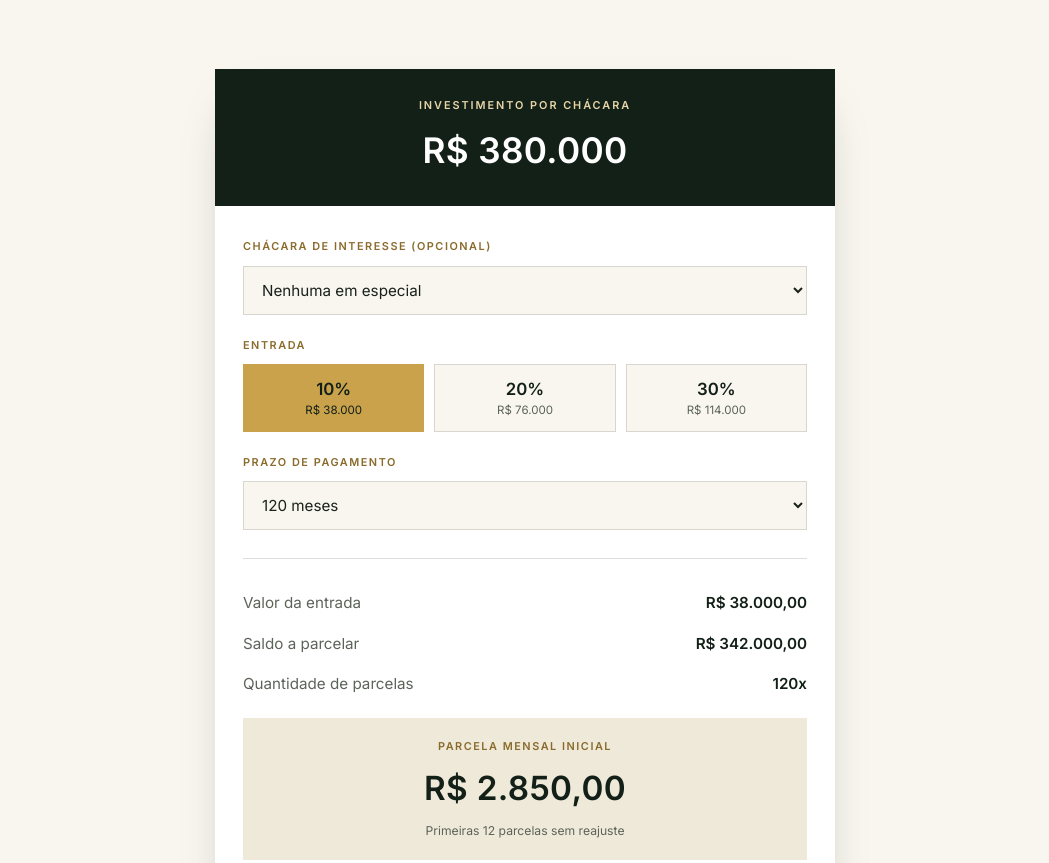
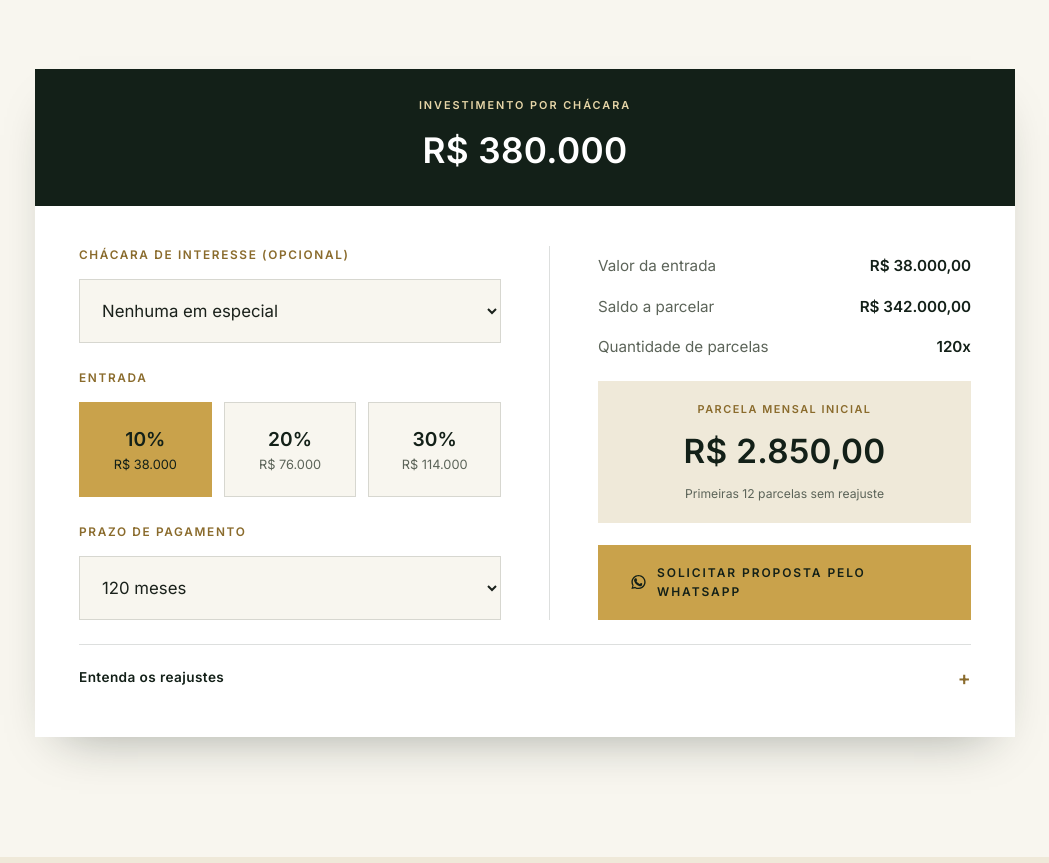
Before and after one commit to fabiotavaress/site-loteamento, a plain HTML site: page index.html in a window 1280 px wide. Shown: the part 3733-4596 px from the top of the page, without its empty margins (115-1164 px from the left). Drawn offline with nearby package versions, Linux system fonts and the light colour scheme.

Commit message:
Reestrutura o simulador de financiamento em layout horizontal de duas colunas
Co-Authored-By: Claude Sonnet 5 <noreply@anthropic.com>

```diff
--- a/index.html
+++ b/index.html
@@ -10,7 +10,7 @@
 <link rel="preconnect" href="https://fonts.googleapis.com">
 <link rel="preconnect" href="https://fonts.gstatic.com" crossorigin>
 <link href="https://fonts.googleapis.com/css2?family=Cormorant+Garamond:ital,wght@0,500;0,600;1,500&family=Inter:wght@300;400;500;600&display=swap" rel="stylesheet">
-<link rel="stylesheet" href="style.css?v=20261124h">
+<link rel="stylesheet" href="style.css?v=20261124k">
 </head>
 <body>
 
@@ -186,6 +186,8 @@
           </div>
 
           <div class="sim-body">
+            <div class="sim-grid">
+              <div class="sim-col sim-col-inputs">
                 <div class="sim-field">
                   <label for="simLote">Chácara de interesse (opcional)</label>
                   <select id="simLote" class="sim-select">
@@ -226,7 +228,9 @@
                     <option value="120" selected>120 meses</option>
                   </select>
                 </div>
+              </div>
 
+              <div class="sim-col sim-col-result">
                 <div class="sim-result">
                   <div class="sim-result-row"><span>Valor da entrada</span><strong id="simOutEntrada">—</strong></div>
                   <div class="sim-result-row"><span>Saldo a parcelar</span><strong id="simOutSaldo">—</strong></div>
@@ -242,6 +246,8 @@
                   <svg viewBox="0 0 24 24" width="18" height="18" fill="currentColor" aria-hidden="true"><path d="M17.5 14.4c-.3-.1-1.7-.8-2-.9-.3-.1-.5-.1-.6.1-.2.3-.7.9-.9 1-.2.2-.3.2-.6.1-1.8-.9-3-1.6-4.2-3.6-.3-.5.3-.5.8-1.6.1-.2 0-.4-.1-.5-.1-.1-.6-1.5-.8-2-.2-.5-.4-.4-.6-.4-.2 0-.4 0-.7 0-.2 0-.6.1-.9.4-.3.4-1.2 1.1-1.2 2.7 0 1.6 1.2 3.1 1.3 3.3.1.2 2 3.1 5 4.3 2.5 1 2.5.7 3 .6.5-.1 1.7-.7 1.9-1.4.2-.6.2-1.2.2-1.3 0-.1-.1-.2-.4-.3Z"/><path d="M12 2C6.5 2 2 6.5 2 12c0 1.9.5 3.6 1.4 5.1L2 22l5.1-1.3C8.5 21.5 10.2 22 12 22c5.5 0 10-4.5 10-10S17.5 2 12 2Zm0 18.1c-1.6 0-3.1-.4-4.4-1.2l-.3-.2-3 .8.8-2.9-.2-.3C4.3 15 3.9 13.5 3.9 12c0-4.5 3.7-8.1 8.1-8.1 4.5 0 8.1 3.7 8.1 8.1s-3.6 8.1-8.1 8.1Z"/></svg>
                   Solicitar proposta pelo WhatsApp
                 </a>
+              </div>
+            </div>
 
             <details class="sim-details">
               <summary>Entenda os reajustes</summary>
--- a/style.css
+++ b/style.css
@@ -263,34 +263,38 @@ body.lb-lock{overflow:hidden;}
 
 /* ---------- financing simulator ---------- */
 .sim{margin-top:72px;display:flex;justify-content:center;}
-.sim-panel{width:100%;max-width:620px;background:#fff;box-shadow:0 22px 50px -26px rgba(19,32,24,0.4);}
+.sim-panel{width:100%;max-width:980px;background:#fff;box-shadow:0 22px 50px -26px rgba(19,32,24,0.4);}
 .sim-head{background:var(--green-900);color:#fff;text-align:center;padding:28px 24px;}
 .sim-head span{
   display:block;font-size:.68rem;font-weight:600;letter-spacing:.18em;text-transform:uppercase;
   color:var(--gold-soft);margin-bottom:8px;
 }
 .sim-head strong{font-family:var(--font-body);font-weight:600;font-size:clamp(1.8rem,3vw,2.2rem);letter-spacing:.01em;}
-.sim-body{padding:32px 28px 36px;}
-.sim-field{margin-bottom:22px;}
+.sim-body{padding:40px 44px 44px;}
+.sim-grid{display:grid;grid-template-columns:1fr 1fr;gap:48px;}
+.sim-col-inputs{display:flex;flex-direction:column;justify-content:space-between;}
+.sim-col-inputs .sim-field{margin-bottom:0;}
+.sim-col-result{border-left:1px solid var(--line);padding-left:48px;}
+.sim-field{margin-bottom:34px;}
 .sim-field label,.sim-label{
-  display:block;font-size:.68rem;font-weight:600;letter-spacing:.14em;text-transform:uppercase;
-  color:var(--gold-text);margin-bottom:10px;
+  display:block;font-size:.74rem;font-weight:600;letter-spacing:.14em;text-transform:uppercase;
+  color:var(--gold-text);margin-bottom:14px;
 }
 .sim-select{
-  width:100%;padding:13px 14px;font-family:var(--font-body);font-size:.95rem;color:var(--ink);
+  width:100%;padding:20px 18px;font-family:var(--font-body);font-size:1.05rem;color:var(--ink);
   background:var(--cream);border:1px solid var(--line);cursor:pointer;
 }
-.sim-options{display:grid;grid-template-columns:repeat(3,1fr);gap:10px;}
+.sim-options{display:grid;grid-template-columns:repeat(3,1fr);gap:12px;}
 .sim-option{
-  display:flex;flex-direction:column;align-items:center;gap:4px;padding:14px 8px;
+  display:flex;flex-direction:column;align-items:center;gap:6px;padding:24px 8px;
   background:var(--cream);border:1px solid var(--line);cursor:pointer;font-family:var(--font-body);
-  font-size:1.05rem;font-weight:600;color:var(--green-900);transition:background .2s ease,border-color .2s ease,color .2s ease;
+  font-size:1.2rem;font-weight:600;color:var(--green-900);transition:background .2s ease,border-color .2s ease,color .2s ease;
 }
-.sim-option small{font-size:.72rem;font-weight:400;color:var(--muted);}
+.sim-option small{font-size:.8rem;font-weight:400;color:var(--muted);}
 .sim-option:hover{border-color:var(--gold);}
 .sim-option.is-active{background:var(--gold);border-color:var(--gold);color:var(--green-900);}
 .sim-option.is-active small{color:var(--green-900);}
-.sim-result{border-top:1px solid var(--line);margin-top:28px;padding-top:24px;}
+.sim-result{margin-top:0;}
 .sim-result-row{display:flex;justify-content:space-between;align-items:baseline;padding:8px 0;font-size:.95rem;color:var(--muted);}
 .sim-result-row strong{color:var(--green-900);font-weight:600;}
 .sim-result-highlight{margin-top:14px;padding:20px;background:var(--cream-alt);text-align:center;}
@@ -405,6 +409,11 @@ body.lb-lock{overflow:hidden;}
     border-radius:20px 20px 0 0;transform:translateY(100%);padding:28px 24px 32px;
   }
   .lot-panel.is-open{transform:translateY(0);}
+
+  .sim-grid{grid-template-columns:1fr;gap:0;}
+  .sim-col-inputs{display:block;}
+  .sim-col-inputs .sim-field{margin-bottom:34px;}
+  .sim-col-result{border-left:0;padding-left:0;border-top:1px solid var(--line);margin-top:28px;padding-top:24px;}
 }
 
 @media (max-width:760px){
```
Lines whose indentation alone changed are shown as unchanged.
